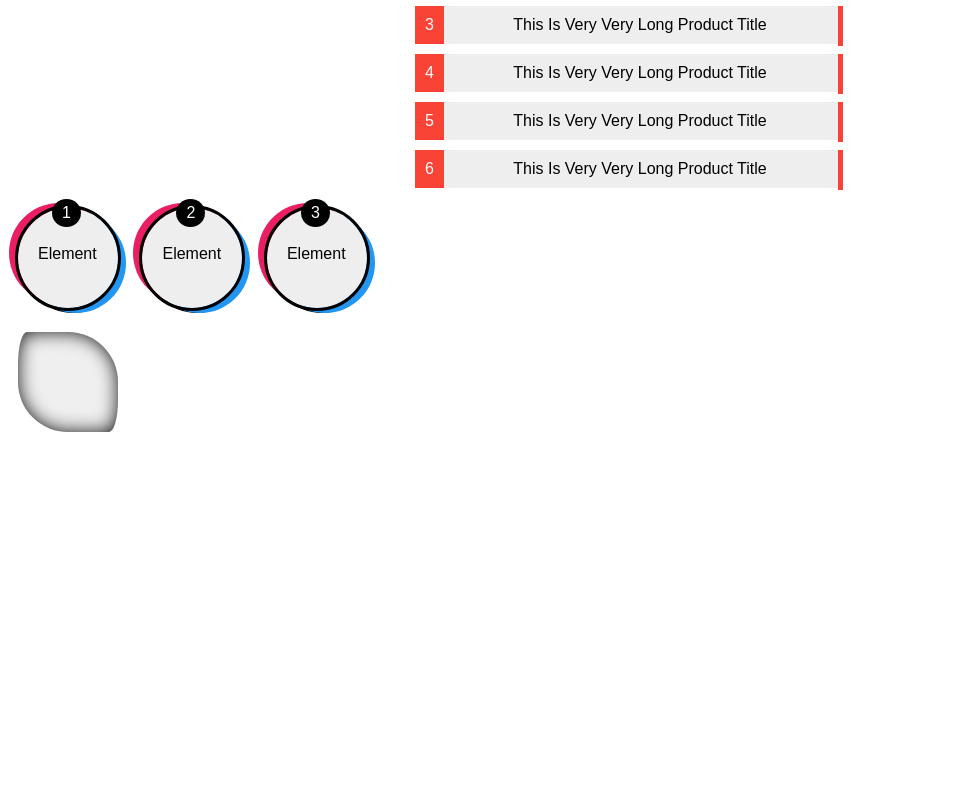
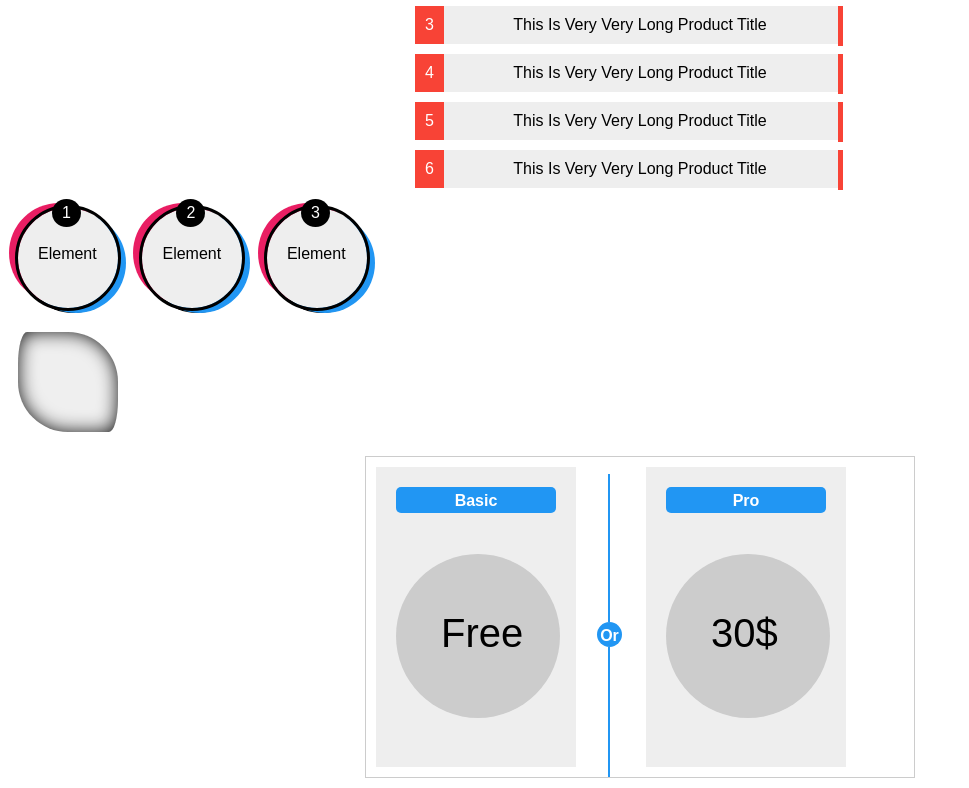
Before and after one commit to elagha7/elagha2006, a plain HTML site: page assingment34-37/ass.html in a window 1280 px wide. Shown: the part 798-1586 px from the top of the page, without its empty margins (0-969 px from the left). Before the commit the page ends 1252 px from the top, so only its background shows below. Drawn offline with Linux system fonts and the light colour scheme.

Commit message:
: update assingments of elzero

```diff
--- a/assingment34-37/ass.css
+++ b/assingment34-37/ass.css
@@ -146,5 +146,80 @@ body{
     border-top-right-radius: 50%;
     border-top-left-radius: 9px 32px;
     border-bottom-right-radius: 9px 32px;
-
 }
+.parent{
+    border: 1px solid #ccc;
+    width: 550px;
+    margin: 10px auto;
+    position: relative;
+    overflow: hidden;
+    padding: 10px;
+}
+.child1,
+.child2{
+    width: 200px;
+    height: 300px;
+    background-color: #eee;
+    float: left;
+    padding: 20px;
+    position: relative;
+}
+.child2{
+    margin-left: 70px;
+}
+.ch1{
+    background-color: #2196f3;
+    padding: 5px;
+    color: white;
+    font-weight: bold;
+    text-align: center;
+    border-radius: 5px;
+    height: 26px;
+}
+.ch2{
+   height: 164px;
+    width: 164px;
+    background-color: #ccc;
+    position: absolute;
+    border-radius: 50%;
+    top: 87px;
+}
+.ch2::before{
+    content: attr(data-inside);
+    font-size: 40px;
+    position: absolute;
+   top: 57px;
+    left: 45px;
+}
+.or{
+    height: 25px;
+    width: 25px;
+    background-color: #2196f3;
+    border-radius: 50%;
+    position: absolute;
+    color: white;
+    text-align: center;
+    font-weight: bold;
+    padding: 2px;
+    line-height: 23px;
+    left: 231px;
+    top: 165px;
+}
+.or::before{
+    content: "";
+    width: 2px;
+    height: 148px;
+    background-color: #2196f3;
+    position: absolute;
+    left: 11px;
+    top: -148px;
+}
+.or::after{
+    content: "";
+    width: 2px;
+    height: 148px;
+    background-color: #2196f3;
+    position: absolute;
+    left: 11px;
+    top: 25px;
+}
--- a/assingment34-37/ass.html
+++ b/assingment34-37/ass.html
@@ -30,5 +30,16 @@
       <div data-person="Element"></div>
   </div>
 <div class="rasma"></div>
+<div class="parent">
+      <div class="child1">
+          <div class="ch1">Basic</div>
+          <div class="ch2" data-inside="Free"></div>
+      </div>
+      <div class="child2">
+        <div class="ch1">Pro</div>
+        <div class="ch2" data-inside="30$"></div>
+      </div>
+      <div class="or">Or</div>
+  </div>
   </body>
 </html>
```
